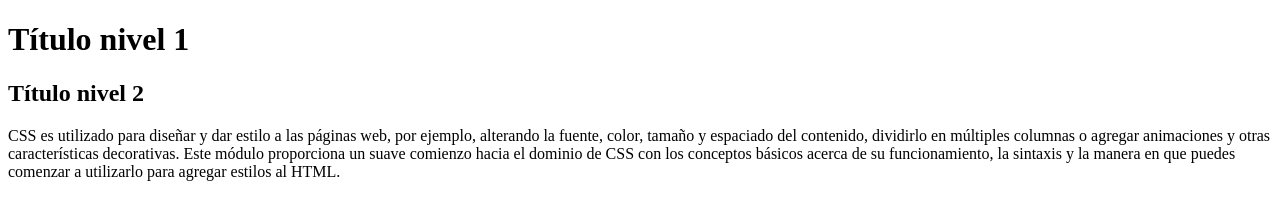
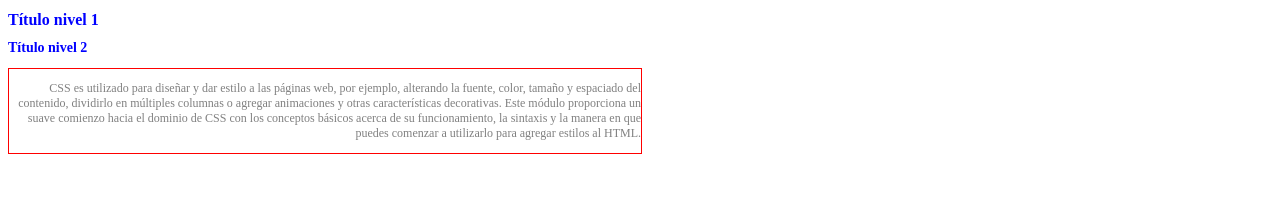
Before and after one commit to AntonioALV92/curso0Practicas, a plain HTML site: page 13. Selectores_Propiedades/index.html in a window 1280 px wide. Drawn offline with Linux system fonts and the light colour scheme.

Commit message:
Avance clase

```diff
--- /dev/null
+++ b/13. Selectores_Propiedades/css/style.css
@@ -0,0 +1,22 @@
+.text-blue {
+    color: blue;
+}
+
+.text-16 {
+    font-size: 16px;
+}
+
+.text-14 {
+    font-size: 14px;
+}
+
+#custom-p {
+    color: gray;
+    font-size: 12px;
+    text-align: right;
+}
+
+.middle {
+    width: 50%;
+    border: 1px solid red;
+}
--- a/13. Selectores_Propiedades/index.html
+++ b/13. Selectores_Propiedades/index.html
@@ -3,19 +3,23 @@
 	<head>
 		<meta content="utf-8">
 		<title>Selectores CSS</title>
+		<link rel="stylesheet" href="css/style.css">
 	</head>
 	<body>
-		<!-- “Los títulos de nivel 1 y 2 han de ser de color negro y un tamaño de
+		<!-- “Los títulos de nivel 1 y 2 han de ser de color azul y un tamaño de
 			fuente de 16 y 14 pixeles respetivamente.”
-		“El texto de los párrafos están alineados a la izquierda, tienen un tamaño de
+		“El texto de los párrafos están alineados a la derecha, tienen un tamaño de
 		fuente de 12 pixeles y un color gris oscuro.” -->
-        <h1>Título nivel 1</h1>
-        <h2>Título nivel 2</h2>
-        <p>CSS es utilizado para diseñar y dar estilo a las páginas web, por ejemplo,
-			alterando la fuente, color, tamaño y espaciado del contenido,
-			dividirlo en múltiples columnas o agregar animaciones y otras características decorativas.
-			Este módulo proporciona un suave comienzo hacia el dominio de CSS con los conceptos básicos
-			acerca de su funcionamiento, la sintaxis y la manera en que puedes comenzar a utilizarlo
-			para agregar estilos al HTML.</p>
+		<h1 class="text-16 text-blue">Título nivel 1</h1>
+		<h2 class="text-14 text-blue">Título nivel 2</h2>
+		<div class="middle">
+			<p id="custom-p">CSS es utilizado para diseñar y dar estilo a las páginas web, por ejemplo,
+				alterando la fuente, color, tamaño y espaciado del contenido,
+				dividirlo en múltiples columnas o agregar animaciones y otras características decorativas.
+				Este módulo proporciona un suave comienzo hacia el dominio de CSS con los conceptos básicos
+				acerca de su funcionamiento, la sintaxis y la manera en que puedes comenzar a utilizarlo
+				para agregar estilos al HTML.</p>
+		</div>
+
 	</body>
 </html>
--- /dev/null
+++ b/14. Ejemplo_Pagina/css/style.css
@@ -0,0 +1,29 @@
+* {
+    margin: 0px;
+    padding: 0px;
+}
+
+body {
+    background: lightgray;
+    font-family: Arial, Helvetica, sans-serif;
+}
+
+#container {
+    width: 1100px;
+    margin: 0px auto;
+    border: 1px solid black;
+}
+
+/*------------------------------------*\
+    HEADER STYLES
+\*------------------------------------*/
+
+header {
+    background: red;
+    height: 100px;
+    width: 100%;
+    text-align: center;
+    line-height: 100px;
+    color: white;
+    border-bottom: 3px dashed black;
+}
```
Also changed, not shown: 14. Ejemplo_Pagina/index.html (+1 -3 lines), 1 other file.
